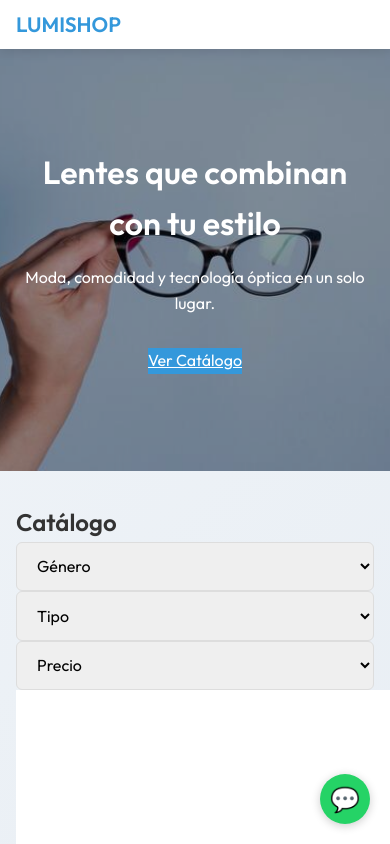
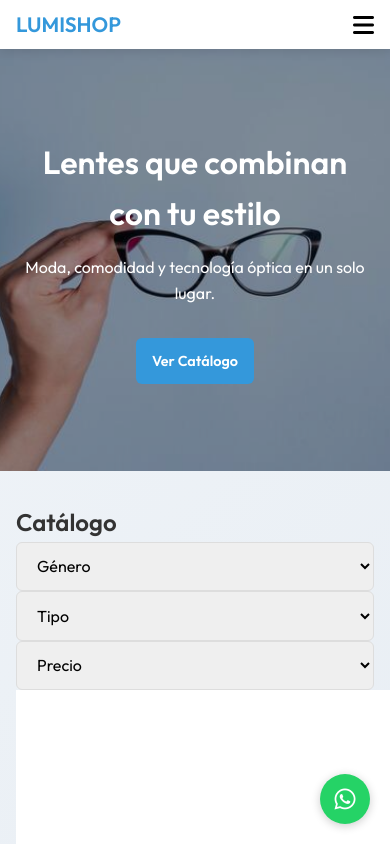
Before and after one commit to benjammdoleyyy/lumishop-frontend, a plain HTML site: page index.html in a window 390 px wide. Shown: the top 844 px of the page. Drawn offline with Linux system fonts and the light colour scheme.

Commit message:
Update index.html

```diff
--- a/index.html
+++ b/index.html
@@ -2,15 +2,19 @@
 <html lang="es">
 <head>
   <meta charset="UTF-8" />
-  <meta name="viewport" content="width=device-width, initial-scale=1" />
+  <meta name="viewport" content="width=device-width, initial-scale=1.0" />
   <title>Lumishop - Venta de Lentes</title>
   <link rel="stylesheet" href="styles.css" />
   <link href="https://fonts.googleapis.com/css2?family=Outfit:wght@300;400;600&display=swap" rel="stylesheet" />
+  <link rel="stylesheet" href="https://cdnjs.cloudflare.com/ajax/libs/font-awesome/6.0.0-beta3/css/all.min.css" />
 </head>
 <body>
   <header>
     <nav class="navbar">
       <div class="logo">LUMISHOP</div>
+      <button class="menu-toggle" aria-label="Toggle menu">
+        <i class="fas fa-bars"></i>
+      </button>
       <ul class="nav-links">
         <li><a href="#catalogo">Catálogo</a></li>
         <li><a href="#ofertas">Ofertas</a></li>
@@ -26,7 +30,7 @@
     <section class="hero">
       <h1>Lentes que combinan con tu estilo</h1>
       <p>Moda, comodidad y tecnología óptica en un solo lugar.</p>
-      <a href="#catalogo" class="btn-primary">Ver Catálogo</a>
+      <a href="#catalogo" class="btn btn-primary">Ver Catálogo</a>
     </section>
 
     <section id="catalogo" class="catalogo container">
@@ -100,6 +104,11 @@
   <footer>
     <p>&copy; 2025 Lumishop. Todos los derechos reservados.</p>
   </footer>
-  <a href="https://wa.me/53456789012" class="whatsapp-btn" target="_blank" rel="noopener">💬</a>
+
+  <a href="https://wa.me/53456789012" class="whatsapp-btn" target="_blank" rel="noopener">
+    <i class="fab fa-whatsapp"></i>
+  </a>
+
+  <script src="script.js"></script>
 </body>
-</html>
+            </html>
```
